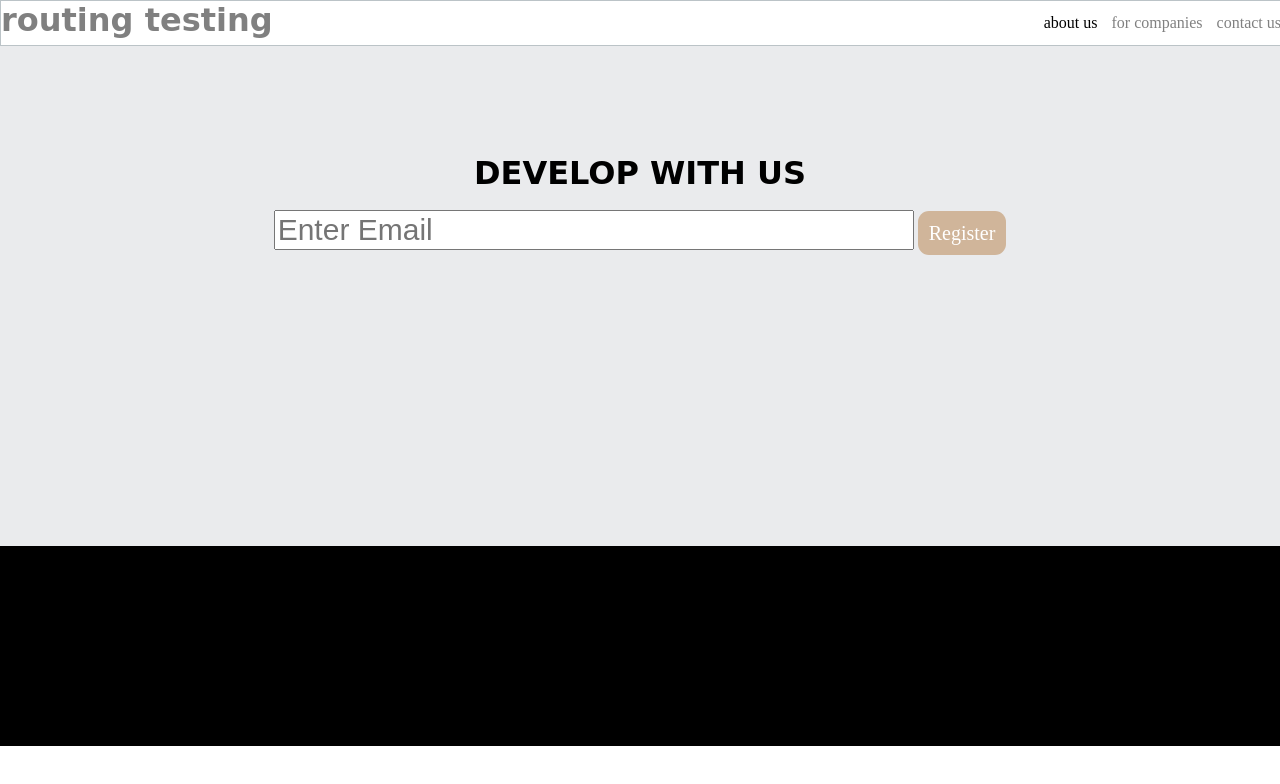
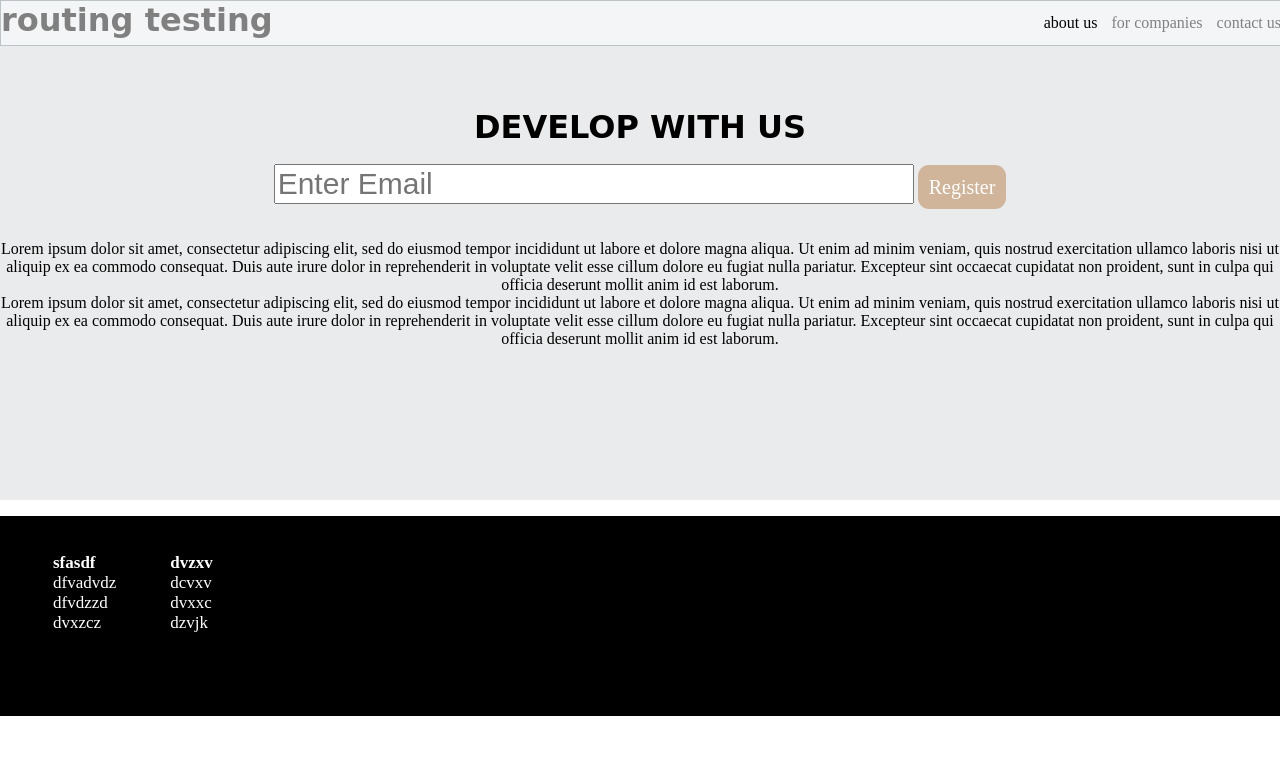
Before and after one commit to sidd4848/routing, a plain HTML site: page index.html in a window 1280 px wide. Drawn offline with nearby package versions, Linux system fonts and the light colour scheme; some packages are replaced by stand-ins of ours.

Commit message:
routing implementation

```diff
--- a/css/index.css
+++ b/css/index.css
@@ -2,7 +2,8 @@ body{
   margin: auto;
 }
 .navbar{
-  background-color: white;
+  background-color:#f4f5f7;
+  position: fixed;
   color:grey;
   width: 100%;
   height: 44px;
@@ -14,6 +15,14 @@ body{
 ul li{
   display: inline;
   margin-left: 10px;
+}
+table tr{
+  width:25%;
+  font-size: 17px;
+}
+table tr td ul li{
+  color: white;
+    display:block;
 }
 .navbar div {
   text-align: right;
--- a/index.html
+++ b/index.html
@@ -18,7 +18,34 @@
 
 <div ng-view class="mains"></div>
 <div class="footer">
-
+<table style="border:none;">
+  <tbody>
+    <tr>
+      <td>
+        <ul>
+          <li style="font-weight:700;">sfasdf</li>
+          <li>dfvadvdz</li>
+          <li>dfvdzzd</li>
+          <li>dvxzcz</li>
+        </ul>
+      </td>
+      <ul>
+        <li style="font-weight:700;">dzzxffvd</li>
+        <li>dfvdzvz</li>
+        <li>dvzxvz</li>
+        <li>dvxfcv</li>
+      </ul>
+      <td>
+        <ul>
+          <li style="font-weight:700;">dvzxv</li>
+          <li>dcvxv</li>
+          <li>dvxxc</li>
+          <li>dzvjk</li>
+        </ul>
+      </td>
+    </tr>
+  </tbody>
+</table>
 </div>
 <script>
 var app = angular.module("myApp", ["ngRoute"]);
--- a/main.html
+++ b/main.html
@@ -3,4 +3,15 @@
   <h1>DEVELOP WITH US</h1><br><br>
 <input type="text" placeholder="Enter Email"style="width:50%;display:inline;height:40px;"></input>
 <div class="log"><a href="#form">Register</a></div>
+<br>
+<br>
+<br>
+Lorem ipsum dolor sit amet, consectetur adipiscing elit, sed do eiusmod tempor incididunt ut labore et dolore magna aliqua.
+ Ut enim ad minim veniam, quis nostrud exercitation ullamco laboris nisi ut aliquip ex ea commodo consequat. Duis aute irure
+ dolor in reprehenderit in voluptate velit esse cillum dolore eu fugiat nulla pariatur.
+  Excepteur sint occaecat cupidatat non proident, sunt in culpa qui officia deserunt mollit anim id est laborum.<br>
+  Lorem ipsum dolor sit amet, consectetur adipiscing elit, sed do eiusmod tempor incididunt ut labore et dolore magna aliqua.
+   Ut enim ad minim veniam, quis nostrud exercitation ullamco laboris nisi ut aliquip ex ea commodo consequat. Duis aute irure
+   dolor in reprehenderit in voluptate velit esse cillum dolore eu fugiat nulla pariatur.
+    Excepteur sint occaecat cupidatat non proident, sunt in culpa qui officia deserunt mollit anim id est laborum.
 </div>
```
